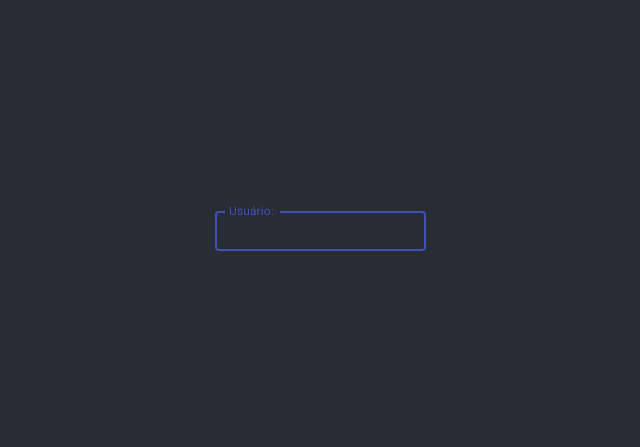
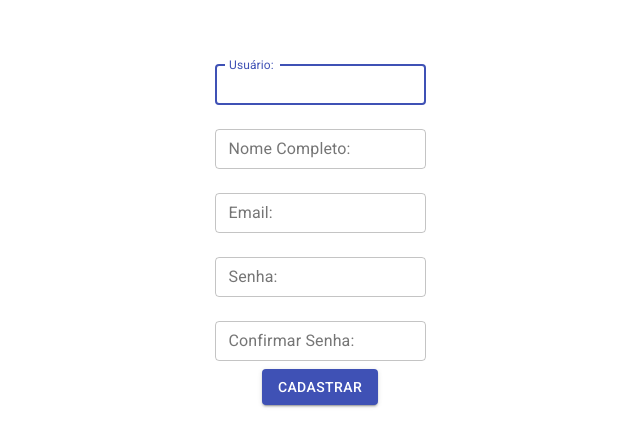
Before and after one commit to adilsondias2018/Cadastro-de-usu-rio---Integra-o-com-API, a React (Create React App) app: page /cadastro in a window 1280 px wide. Shown: the part 173-620 px from the top of the page, without its empty margins (320-960 px from the left). Built offline with nearby package versions, Linux system fonts and the light colour scheme.

Commit message:
Componente UserForm está quase completo, apenas faltando a validação do campo nome

```diff
--- a/src/App.css
+++ b/src/App.css
@@ -14,7 +14,7 @@
 }
 
 .App-header {
-  background-color: #282c34;
+  background-color: #fff;
   min-height: 100vh;
   display: flex;
   flex-direction: column;
--- a/src/components/user-form/index.jsx
+++ b/src/components/user-form/index.jsx
@@ -1,19 +1,54 @@
 import { useForm } from "react-hook-form";
+import { useHistory } from "react-router-dom";
 import { yupResolver } from "@hookform/resolvers/yup";
 import * as yup from "yup";
+import axios from "axios";
 
 import { TextField, Button } from "@material-ui/core/";
 
 const UserForm = () => {
+  const history = useHistory();
+
   const schema = yup.object().shape({
-    user: yup.string().min(6, ""),
+    user: yup
+      .string()
+      .min(6, "Mínimo de 6 caracteres")
+      .required("Campo obrigatório."),
+    name: yup.string().required("Campo obrigatório."),
+    email: yup
+      .string()
+      .email("Insira um email válido.")
+      .required("Campo obrigatório."),
+    password: yup
+      .string()
+      .min(6, "Mínimo de 6 caracteres")
+      .matches(
+        /(?=.*?[#?!@$%^&*-])/,
+        "É necessário ao menos um caracter especial."
+      )
+      .required("Campo obrigatório."),
+    password_confirmation: yup
+      .string()
+      .oneOf([yup.ref("password")], "Senhas não são iguais")
+      .required("Campo obrigatório."),
   });
 
   const { register, handleSubmit, errors } = useForm({
     resolver: yupResolver(schema),
   });
 
+  const handleForm = (data) => {
+    console.log(data);
+    axios
+      .post("https://ka-users-api.herokuapp.com/users", { user: data })
+      .then((response) => {
+        console.log(response);
+        response.request.status === 201 && history.push("/");
+      });
+  };
+
   return (
+    <form onSubmit={handleSubmit(handleForm)}>
       <div>
         <TextField
           autoFocus
@@ -24,10 +59,67 @@ const UserForm = () => {
           variant="outlined"
           margin="normal"
           inputRef={register}
+          error={!!errors.user}
+          helperText={errors.user?.message}
+        />
+      </div>
+      <div>
+        <TextField
+          size="small"
+          id="outlined-required"
+          label="Nome Completo: "
+          name="name"
+          variant="outlined"
+          margin="normal"
+          inputRef={register}
           error={!!errors.name}
           helperText={errors.name?.message}
         />
       </div>
+      <div>
+        <TextField
+          size="small"
+          id="outlined-required"
+          label="Email: "
+          name="email"
+          variant="outlined"
+          margin="normal"
+          inputRef={register}
+          error={!!errors.email}
+          helperText={errors.email?.message}
+        />
+      </div>
+      <div>
+        <TextField
+          size="small"
+          id="outlined-required"
+          label="Senha: "
+          name="password"
+          variant="outlined"
+          margin="normal"
+          inputRef={register}
+          error={!!errors.password}
+          helperText={errors.password?.message}
+        />
+      </div>
+      <div>
+        <TextField
+          size="small"
+          id="outlined-required"
+          label="Confirmar Senha: "
+          name="password_confirmation"
+          variant="outlined"
+          margin="normal"
+          inputRef={register}
+          error={!!errors.password_confirmation}
+          helperText={errors.password_confirmation?.message}
+        />
+      </div>
+
+      <Button type="submit" variant="contained" color="primary">
+        Cadastrar
+      </Button>
+    </form>
   );
 };
 
```
Lines whose indentation alone changed are shown as unchanged.
